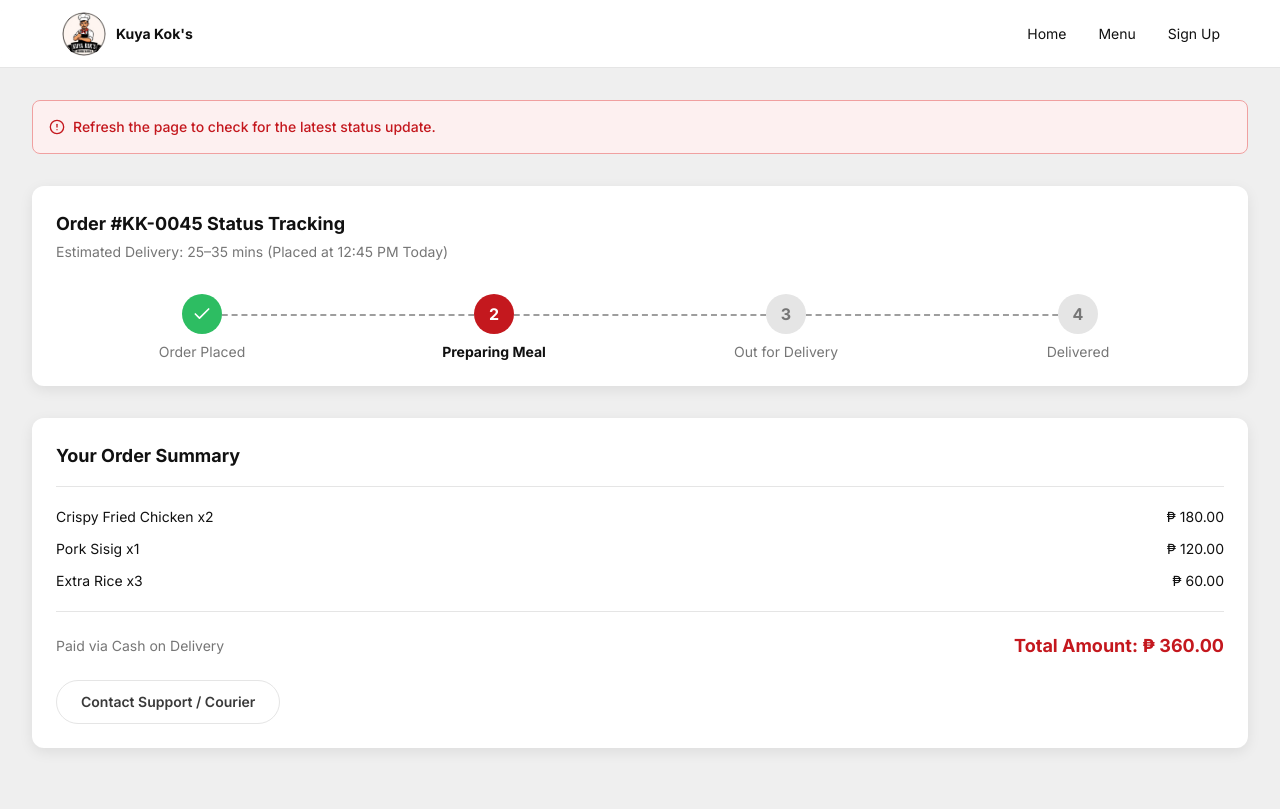
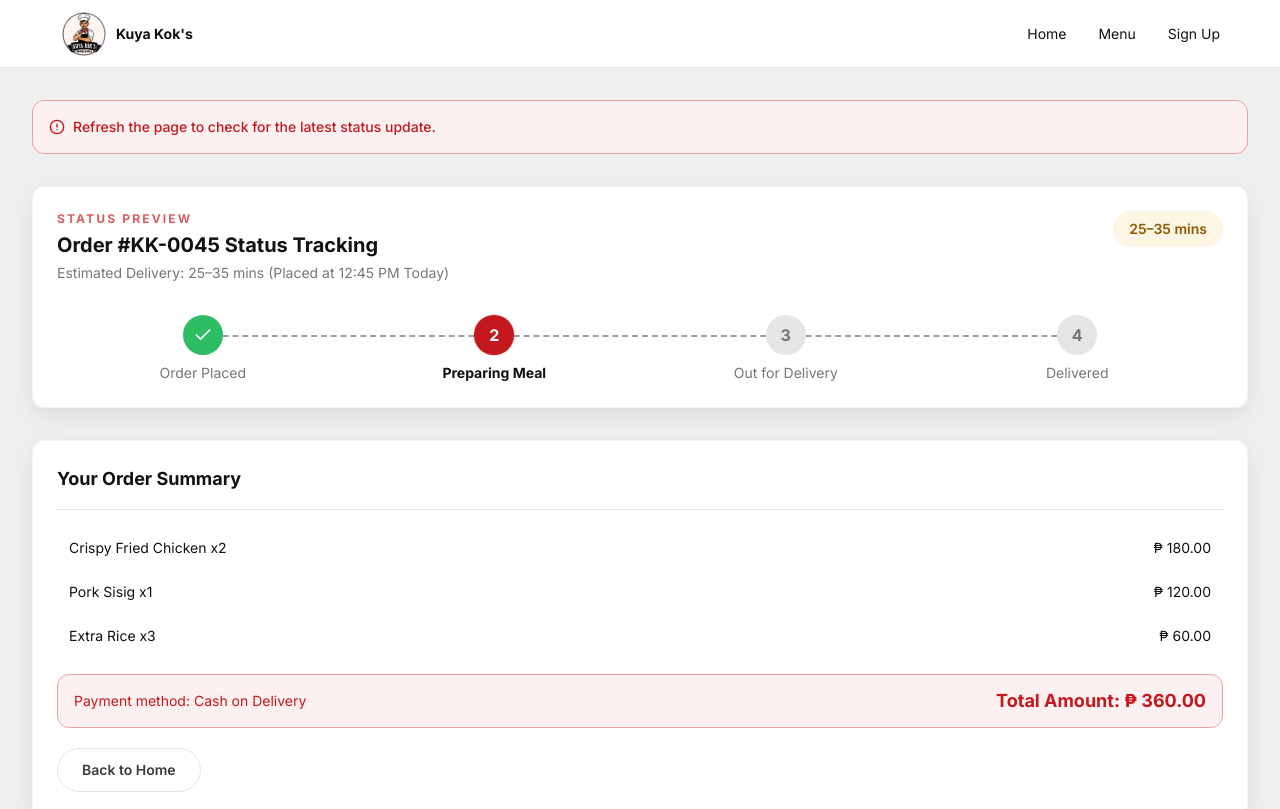
Before and after one commit to xKurty06/kokconnect, a Next.js app: page /order-tracking in a window 1280 px wide. Shown: the top 809 px of the page. Built offline with nearby package versions, Linux system fonts and the light colour scheme.

Commit message:
feat(tracking): add site footer

```diff
--- a/src/app/order-tracking/page.tsx
+++ b/src/app/order-tracking/page.tsx
@@ -1,5 +1,6 @@
-import { AlertCircle, Check, Circle } from "lucide-react";
+import { AlertCircle, Check } from "lucide-react";
 import type { Metadata } from "next";
+import { SiteFooter } from "@/components/site-footer";
 import { SiteHeader } from "@/components/site-header";
 import { ButtonLink } from "@/components/ui/button";
 import { formatPrice } from "@/lib/mock-data";
@@ -9,12 +10,44 @@ const steps = ["Order Placed", "Preparing Meal", "Out for Delivery", "Delivered"
 
 export default function TrackingPage() {
   return (
-    <div className="min-h-dvh bg-background"><SiteHeader /><main className="mx-auto max-w-[1320px] px-8 py-8">
-      <p className="flex items-center gap-2 rounded-lg border border-brand-blush bg-brand-tint p-4 text-sm font-medium text-brand"><AlertCircle className="size-4" />Refresh the page to check for the latest status update.</p>
-      <section className="mt-8 rounded-xl bg-white p-6 shadow-[0_4px_14px_rgba(0,0,0,0.08)]"><h1 className="text-lg font-bold">Order #KK-0045 Status Tracking</h1><p className="mt-1 text-sm text-muted">Estimated Delivery: 25–35 mins (Placed at 12:45 PM Today)</p>
-        <ol className="mt-8 grid grid-cols-4" aria-label="Order progress">{steps.map((step, index) => <li key={step} className="relative flex flex-col items-center gap-2 text-center"><span className={`relative z-10 grid size-10 place-items-center rounded-full font-bold ${index === 0 ? "bg-success text-white" : index === 1 ? "bg-brand text-white" : "bg-border text-muted"}`}>{index === 0 ? <Check className="size-5" /> : index + 1}</span>{index < steps.length - 1 && <span className="absolute left-1/2 top-5 h-0.5 w-full border-t-2 border-dashed border-muted/70" />}<span className={`text-sm ${index === 1 ? "font-bold text-ink" : "text-muted"}`}>{step}</span></li>)}</ol>
-      </section>
-      <section className="mt-8 rounded-xl bg-white p-6 shadow-[0_4px_14px_rgba(0,0,0,0.08)]"><h2 className="border-b border-border pb-4 text-lg font-bold">Your Order Summary</h2><div className="grid gap-3 py-5 text-sm"><p className="flex justify-between"><span>Crispy Fried Chicken x2</span><span>{formatPrice(180)}</span></p><p className="flex justify-between"><span>Pork Sisig x1</span><span>{formatPrice(120)}</span></p><p className="flex justify-between"><span>Extra Rice x3</span><span>{formatPrice(60)}</span></p></div><div className="flex flex-wrap items-center justify-between gap-4 border-t border-border pt-5"><span className="text-sm text-muted">Paid via Cash on Delivery</span><strong className="text-lg text-brand">Total Amount: {formatPrice(360)}</strong></div><ButtonLink href="/" variant="ghost" className="mt-5">Contact Support / Courier</ButtonLink></section>
-    </main></div>
+    <div className="min-h-dvh bg-background">
+      <SiteHeader />
+      <main className="polished-page mx-auto max-w-[1320px] px-8 py-8">
+        <p className="flex items-center gap-2 rounded-xl border border-brand-blush bg-brand-tint p-4 text-sm font-medium text-brand"><AlertCircle className="size-4" />Refresh the page to check for the latest status update.</p>
+        <section className="surface-card mt-8 rounded-xl p-6">
+          <div className="flex items-start justify-between gap-4">
+            <div>
+              <p className="text-xs font-bold uppercase tracking-[0.18em] text-brand/70">Status preview</p>
+              <h1 className="mt-1 text-xl font-bold">Order #KK-0045 Status Tracking</h1>
+              <p className="mt-1 text-sm text-muted">Estimated Delivery: 25–35 mins (Placed at 12:45 PM Today)</p>
+            </div>
+            <span className="rounded-full bg-gold-tint px-4 py-2 text-sm font-semibold text-gold-deep">25–35 mins</span>
+          </div>
+          <ol className="mt-8 grid grid-cols-4" aria-label="Order progress">
+            {steps.map((step, index) => (
+              <li key={step} className="relative flex flex-col items-center gap-2 text-center">
+                <span className={`relative z-10 grid size-10 place-items-center rounded-full font-bold ${index === 0 ? "bg-success text-white" : index === 1 ? "status-pulse bg-brand text-white" : "bg-border text-muted"}`}>{index === 0 ? <Check className="size-5" /> : index + 1}</span>
+                {index < steps.length - 1 && <span className="absolute left-1/2 top-5 h-0.5 w-full border-t-2 border-dashed border-muted/70" />}
+                <span className={`text-sm ${index === 1 ? "font-bold text-ink" : "text-muted"}`}>{step}</span>
+              </li>
+            ))}
+          </ol>
+        </section>
+        <section className="surface-card mt-8 rounded-xl p-6">
+          <h2 className="border-b border-border pb-4 text-lg font-bold">Your Order Summary</h2>
+          <div className="grid gap-2 py-5 text-sm">
+            <p className="interactive-row flex justify-between rounded-lg px-3 py-2"><span>Crispy Fried Chicken x2</span><span>{formatPrice(180)}</span></p>
+            <p className="interactive-row flex justify-between rounded-lg px-3 py-2"><span>Pork Sisig x1</span><span>{formatPrice(120)}</span></p>
+            <p className="interactive-row flex justify-between rounded-lg px-3 py-2"><span>Extra Rice x3</span><span>{formatPrice(60)}</span></p>
+          </div>
+          <div className="flex flex-wrap items-center justify-between gap-4 rounded-xl border border-brand-blush bg-brand-tint px-4 py-3">
+            <span className="text-sm text-brand">Payment method: Cash on Delivery</span>
+            <strong className="text-lg text-brand">Total Amount: {formatPrice(360)}</strong>
+          </div>
+          <ButtonLink href="/" variant="ghost" className="mt-5">Back to Home</ButtonLink>
+        </section>
+      </main>
+      <SiteFooter />
+    </div>
   );
 }
```
